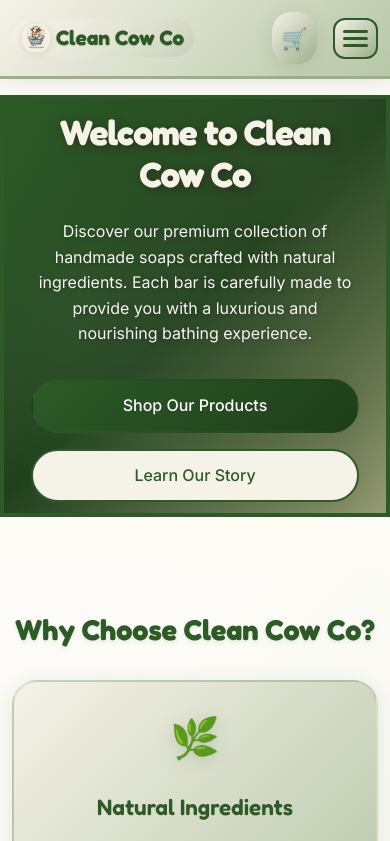
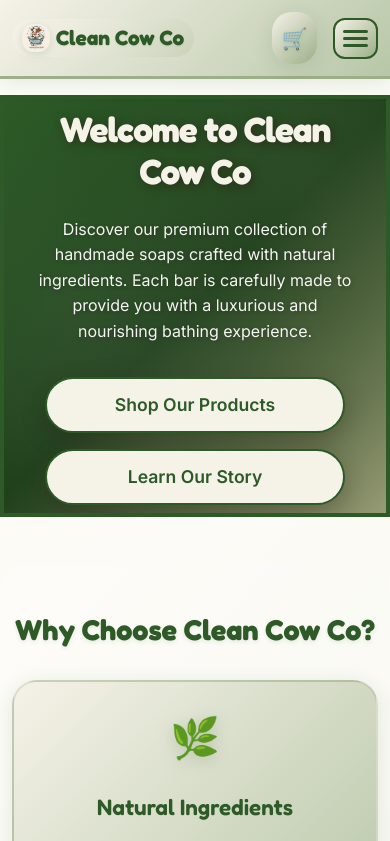
Before and after one commit to pessemaa/clean_cow_co, a Next.js app: page / in a window 390 px wide. Shown: the top 841 px of the page. Built offline with nearby package versions, Linux system fonts and the light colour scheme.

Commit message:
New color theme v4

```diff
--- a/app/page.module.css
+++ b/app/page.module.css
@@ -23,9 +23,7 @@
   background-size: cover;
   background-position: center;
   background-repeat: no-repeat;
-  /* Fallback gradient with forest green & sage colors */
   background: linear-gradient(135deg, var(--primary-green) 0%, var(--deep-green) 50%, var(--sage-green) 100%);
-  /* Add some texture with pseudo-elements */
 }
 
 .heroBackground::before {
@@ -86,40 +84,30 @@
   flex-wrap: wrap;
 }
 
-.heroButtons .btn {
+/* ✅ FIX: override global UI button styles */
+.heroButtons :global(.btn) {
   min-width: 200px;
   font-size: 1.1rem;
   font-weight: 600;
   box-shadow: 0 8px 25px rgba(44, 24, 16, 0.3);
 }
 
-.heroButtons .btn-primary {
+.heroButtons :global(.btn-primary),
+.heroButtons :global(.btn-secondary) {
   background: var(--warm-cream) !important;
   color: var(--primary-green) !important;
   border: 2px solid var(--primary-green) !important;
 }
 
-.heroButtons .btn-primary:hover {
+.heroButtons :global(.btn-primary:hover),
+.heroButtons :global(.btn-secondary:hover) {
   background: rgba(255, 255, 255, 0.95) !important;
   color: var(--deep-green) !important;
   transform: translateY(-4px);
   box-shadow: 0 12px 35px rgba(255, 255, 255, 0.4);
 }
 
-.heroButtons .btn-secondary {
-  background: var(--warm-cream) !important;
-  color: var(--primary-green) !important;
-  border: 2px solid var(--primary-green) !important;
-  backdrop-filter: blur(10px);
-}
-
-.heroButtons .btn-secondary:hover {
-  background: rgba(255, 255, 255, 0.95) !important;
-  color: var(--deep-green) !important;
-  transform: translateY(-4px);
-  box-shadow: 0 12px 35px rgba(255, 255, 255, 0.4);
-}
-
+/* --- the rest of your file unchanged --- */
 .features {
   padding: 4rem 0;
   background: linear-gradient(135deg, var(--bg-light) 0%, rgba(156, 175, 136, 0.08) 100%);
@@ -230,7 +218,7 @@
     gap: 1rem;
   }
 
-  .heroButtons .btn {
+  .heroButtons :global(.btn) {
     width: 100%;
     max-width: 300px;
     min-width: auto;
```
